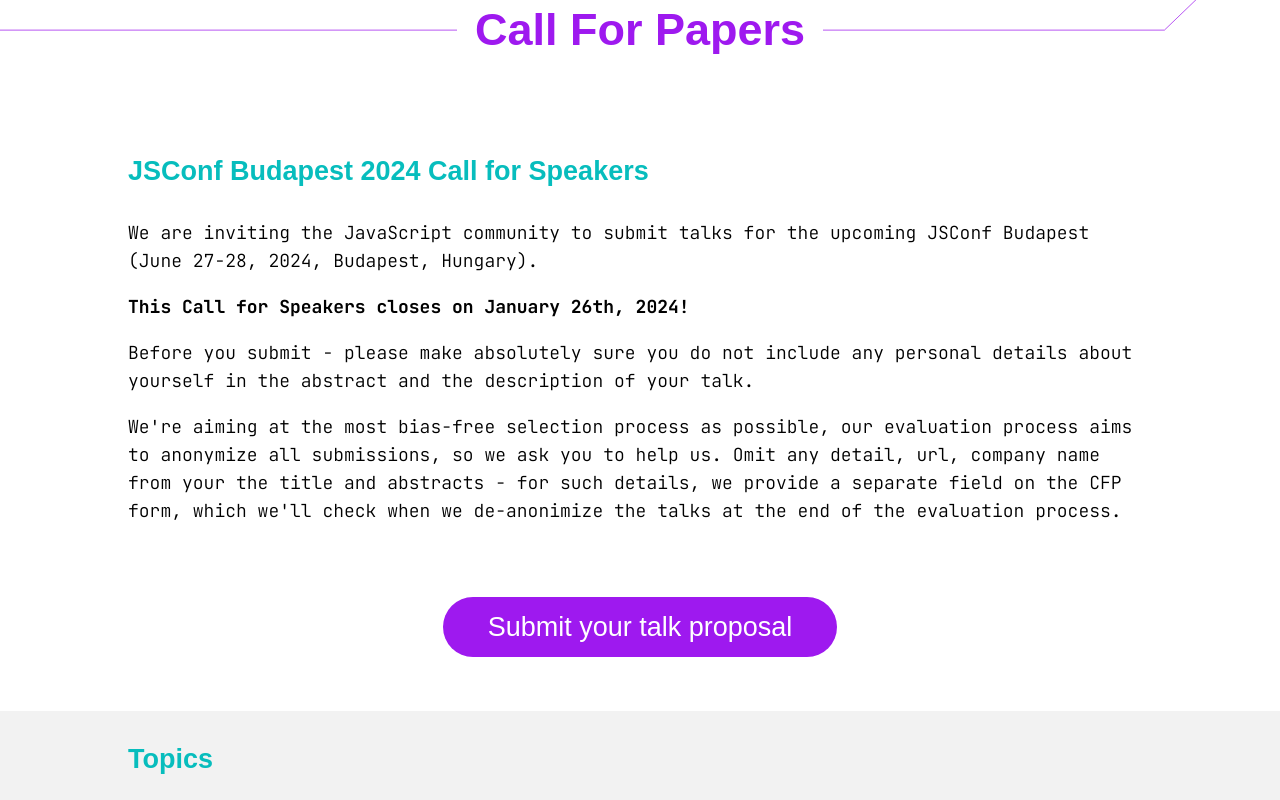
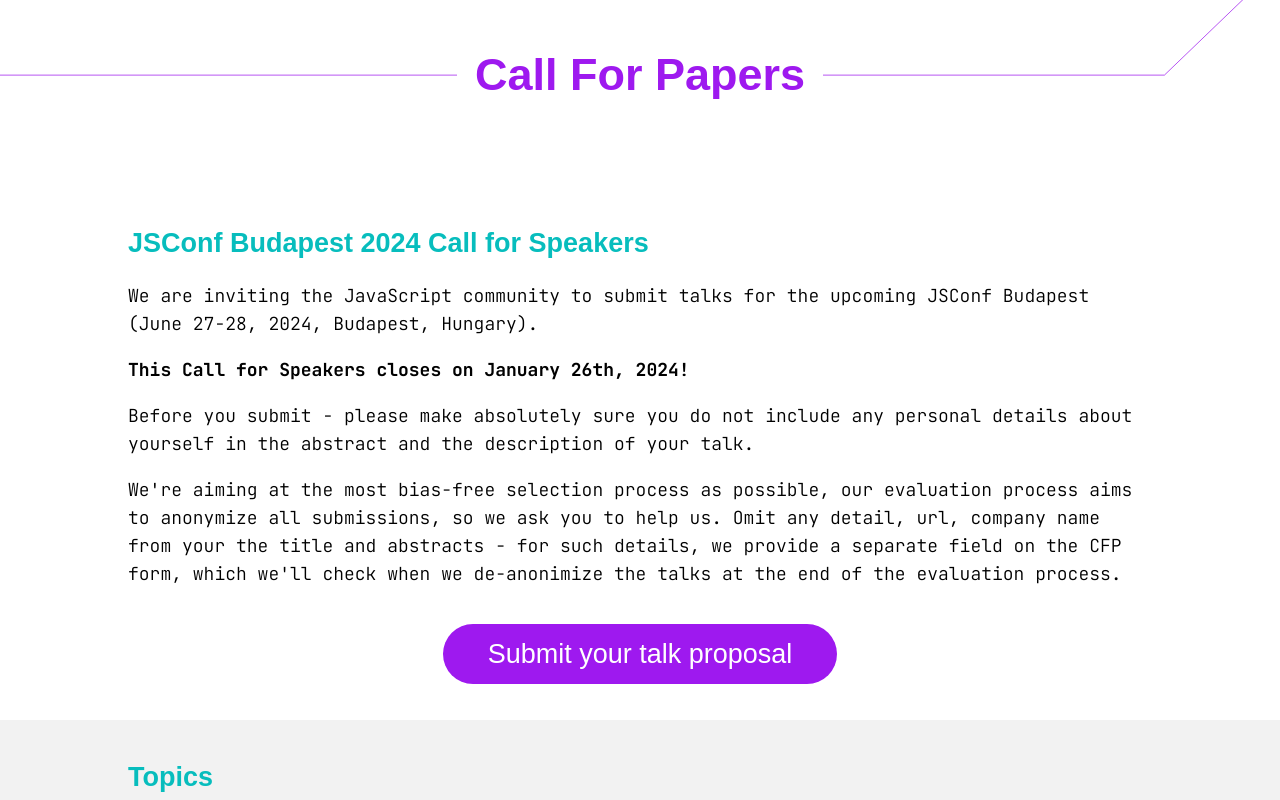
Before and after one commit to JSConfBp/2024.jsconfbp.com, a Next.js app: page /call-for-papers in a window 1280 px wide. Shown: the part 520-1320 px from the top of the page. Built offline with nearby package versions, Linux system fonts and the light colour scheme; a web font is replaced by a local one.

Commit message:
unify spacing

```diff
--- a/global.scss
+++ b/global.scss
@@ -56,7 +56,6 @@ h2 {
   font-family: var(--font-shrikhand);
   color: var(--primary);
   font-size: 1.5rem;
-  margin: 1.5rem 0;
 }
 
 h3 {
@@ -113,7 +112,7 @@ a {
 }
 
 p {
-  margin: 1rem 0;
+  margin-top: 1rem;
 }
 
 .x-fill {
--- a/pages/call-for-papers.tsx
+++ b/pages/call-for-papers.tsx
@@ -14,8 +14,8 @@ function CallForPapers() {
       />
       <Divider><h1>Call For Papers</h1></Divider>
 
-      <ColoredSection className="mb-0">
-        <div className="x-container">
+      <ColoredSection className="mt-n2">
+        <div className="x-container text-left ">
           <h2>JSConf Budapest 2024 Call for Speakers</h2>
           <p>We are inviting the JavaScript community to submit talks for the upcoming JSConf Budapest (June 27-28, 2024, Budapest, Hungary).</p>
           <strong>This Call for Speakers closes on January 26th, 2024!</strong>
@@ -29,10 +29,10 @@ function CallForPapers() {
         </div>
       </ColoredSection>
 
-      <CfpButton>Submit your talk proposal</CfpButton>
+      <CfpButton className="mb-2">Submit your talk proposal</CfpButton>
 
       <ColoredSection background="light-section">
-        <div className="x-container">
+        <div className="x-container text-left">
           <h2>Topics</h2>
           <p>We like to see anything that fits into the topics like:</p>
           <ul>
@@ -51,7 +51,7 @@ function CallForPapers() {
 
 
       <ColoredSection>
-        <div className="x-container">
+        <div className="x-container text-left">
           <h2>Perks</h2>
           <p>If you get selected as a speaker at JSConf Budapest, here’s what we provide:</p>
           <strong>Your travel to Budapest covered</strong>
@@ -84,7 +84,7 @@ function CallForPapers() {
       </ColoredSection>
 
       <ColoredSection background="light-section">
-        <div className="x-container">
+        <div className="x-container text-left">
           <h2>Guidelines</h2>
           <strong>Submit your proposal by January 26th 2024, 23:59:59 CEST.</strong>
           <p>We're aiming at the most bias-free selection process as possible, so we ask you to help us. Omit any detail, url, company name from your the title and abstracts - for such details, we provide a separate field on the CFP form.</p>
@@ -98,7 +98,7 @@ function CallForPapers() {
       </ColoredSection>
 
       <ColoredSection >
-        <div className="x-container">
+        <div className="x-container text-left">
           <h2>Selection process</h2>
           <p>Here’s how we pick our talks:</p>
           <ul>
@@ -123,7 +123,7 @@ function CallForPapers() {
       </ColoredSection>
 
       <ColoredSection background="light-section">
-        <div className="x-container">
+        <div className="x-container text-left">
           <h2>We're here to help!</h2>
           <p>Not everybody is a natural talent on stage. Not everybody can produce kick-ass slide-decks. Not everybody is a live-demo-god. Not everybody knows they have something great to talk about. There are about a million reasons why you don’t consider yourself a speaker.</p>
           <p>We are here to prove you wrong.If all you have is a gut feeling that you should be on stage, we are here to reach out and help you to develop or hone the skills you think you lack to deliver a great presentation.</p>
@@ -137,7 +137,7 @@ function CallForPapers() {
         </div>
       </ColoredSection>
 
-      <CfpButton>Submit your talk proposal</CfpButton>
+      <CfpButton className="mt-2">Submit your talk proposal</CfpButton>
     </>
   )
 }
--- a/ui/cfp-button.module.scss
+++ b/ui/cfp-button.module.scss
@@ -3,8 +3,6 @@
   justify-content: center;
   align-items: center;
   text-align: center;
-
-  margin: 1.5em 0;
 
   .button {
     padding: 0.5rem 2rem;
--- a/ui/cfp-button.tsx
+++ b/ui/cfp-button.tsx
@@ -4,10 +4,13 @@ import styles from "./cfp-button.module.scss";
 
 type CfpButtonProps = {
   children?: string;
+  href?: string;
+  className?: string;
+  target?: "_blank" | "_self" | "_parent" | "_top";
   [propName: string]: any;
 }
 
-function CfpButton({ children, href = "https://forms.gle/y3RN28awvwjkm2ws6", target = "_blank", ...props }: CfpButtonProps) {
+function CfpButton({ children, className = "", href = "https://forms.gle/y3RN28awvwjkm2ws6", target = "_blank", ...props }: CfpButtonProps) {
   const buttonText = "Submit your talk proposal"
 
   if (typeof children !== "string" && typeof children !== "undefined") {
@@ -16,7 +19,7 @@ function CfpButton({ children, href = "https://forms.gle/y3RN28awvwjkm2ws6", tar
   }
 
   return (
-    <div className={styles.main} {...props}>
+    <div className={`${styles.main} ${className}`} {...props}>
       <Link href={href} target={target} className={styles.button}>
         {children || buttonText}
       </Link>
--- a/ui/colored-section.module.scss
+++ b/ui/colored-section.module.scss
@@ -1,16 +1,4 @@
 .main {
-  width: 100vw;
-  position: relative;
-  left: calc(-1 * (100vw - 100%) / 2);
-
-  margin: 1.5rem 0;
-
-  display: flex;
-  flex-direction: column;
-  justify-content: center;
-  align-items: center;
-  text-align: left;
-
   strong {
     display: block;
     font-weight: 700;
--- a/ui/colored-section.tsx
+++ b/ui/colored-section.tsx
@@ -23,7 +23,7 @@ function ColoredSection({
 
     return (
         <section
-            className={classNames(styles.main, className)}
+            className={classNames(styles.main, className, "x-fill py-2 col center")}
             style={{ backgroundColor: `var(--${background})` }}
             {...props}
         >
--- a/ui/divider.module.scss
+++ b/ui/divider.module.scss
@@ -10,10 +10,10 @@
   width: 100vw;
 
   font-size: 2rem;
+  margin-bottom: 2rem;
 
   @media only screen and (min-width: 1024px) {
     font-size: 2.5rem;
-    margin: -1em 0;
   }
 
   .text {
--- a/ui/utilities.scss
+++ b/ui/utilities.scss
@@ -12,6 +12,10 @@
 
 .item-center {
   align-items: center;
+}
+
+.text-left {
+  text-align: left;
 }
 
 // === Config ===
```
Also changed, not shown: pages/sponsors.tsx (+4 -4 lines).
